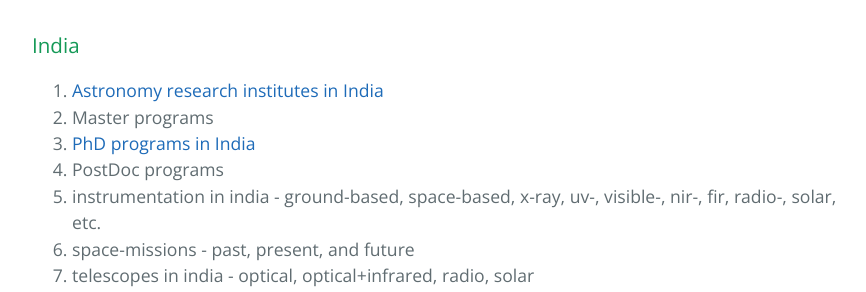
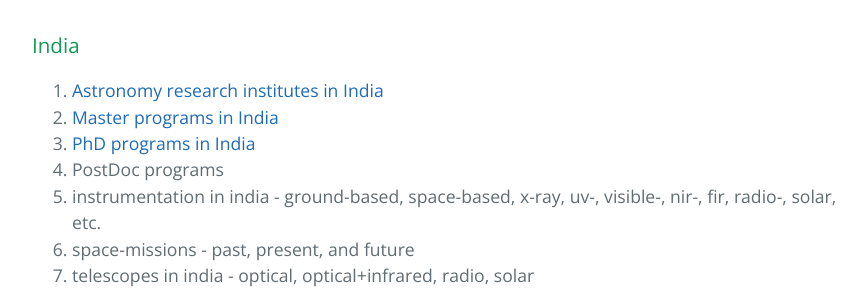
Before and after one commit to kalyanradhakrishnan/Astronomy-In-India, a Jekyll site: the page built from index.md, in a window 1280 px wide and 900 px high, scrolled down 544 px. Shown: the part 155-447 px from the top of the window, without its empty margins (192-1058 px from the left). Built offline with Jekyll 4.4.1, drawn with Linux system fonts in a browser that asks for light colours.

Commit message:
Update index.md

```diff
--- a/index.md
+++ b/index.md
@@ -14,7 +14,7 @@ Listing some of the ideas in mind. Each of these need to be expanded and now the
 
 ### India
 1. [Astronomy research institutes in India](./pages/institutes.md)
-2. Master programs
+2. [Master programs in India](./pages/masters_india.md)
 3. [PhD programs in India](./pages/phd_india.md)
 4. PostDoc programs
 5. instrumentation in india - ground-based, space-based, x-ray, uv-, visible-, nir-, fir, radio-, solar, etc.
```
